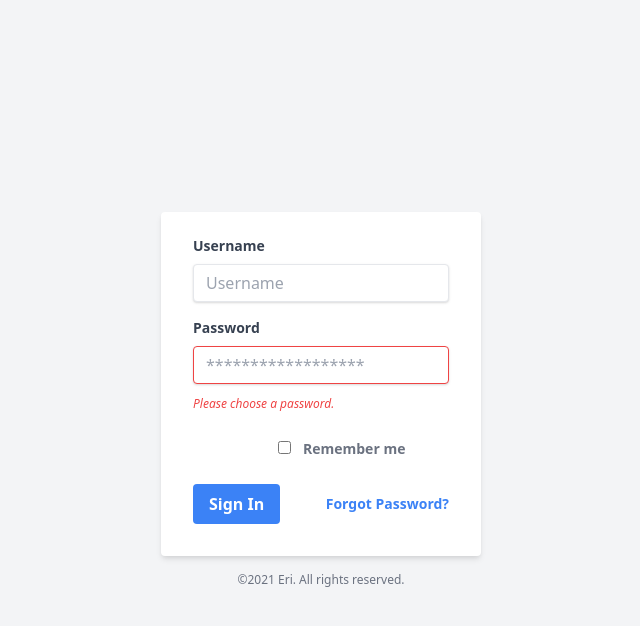
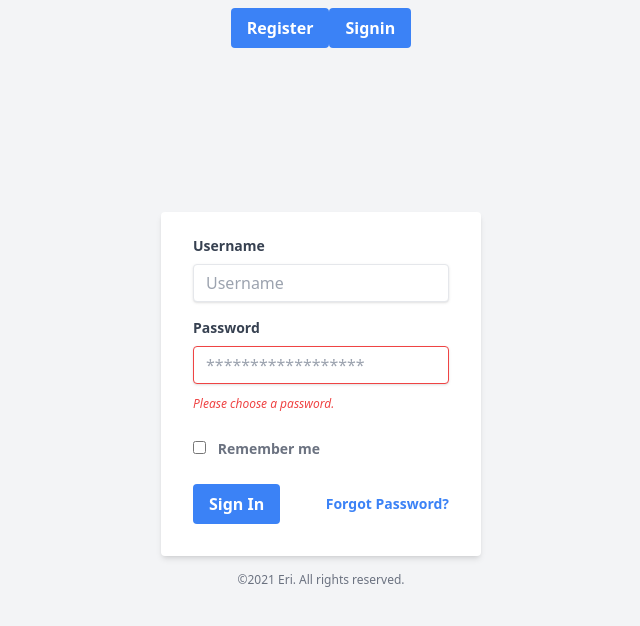
Before and after one commit to errea/Orange-checkout-App, a Nuxt app: page / in a window 1280 px wide. Shown: the top 626 px of the page, without its empty margins (319-959 px from the left). Built offline with nearby package versions, Linux system fonts and the light colour scheme.

Commit message:
Fix tailwind config

```diff
--- a/components/Tutorial.vue
+++ /dev/null
@@ -1,50 +0,0 @@
-<!-- Please remove this file from your project -->
-<template>
-  <div
-    class="relative flex items-top justify-center min-h-screen bg-gray-100 sm:items-center sm:pt-0"
-  >
-    <div class="w-full max-w-xs">
-  <form class="bg-white shadow-md rounded px-8 pt-6 pb-8 mb-4">
-    <div class="mb-4">
-      <label class="block text-gray-700 text-sm font-bold mb-2" for="username">
-        Username
-      </label>
-      <input id="username" class="shadow appearance-none border rounded w-full py-2 px-3 text-gray-700 leading-tight focus:outline-none focus:shadow-outline" type="text" placeholder="Username">
-    </div>
-    <div class="mb-6">
-      <label class="block text-gray-700 text-sm font-bold mb-2" for="password">
-        Password
-      </label>
-      <input id="password" class="shadow appearance-none border border-red-500 rounded w-full py-2 px-3 text-gray-700 mb-3 leading-tight focus:outline-none focus:shadow-outline" type="password" placeholder="******************">
-      <p class="text-red-500 text-xs italic">Please choose a password.</p>
-    </div>
-    <div class="md:flex md:items-center mb-6">
-    <div class="md:w-1/3"></div>
-    <label class="md:w-2/3 block text-gray-500 font-bold">
-      <input class="mr-2 leading-tight" type="checkbox">
-      <span class="text-sm">
-        Remember me
-      </span>
-    </label>
-  </div>
-    <div class="flex items-center justify-between">
-      <button class="bg-blue-500 hover:bg-blue-700 text-white font-bold py-2 px-4 rounded focus:outline-none focus:shadow-outline" type="button">
-        Sign In
-      </button>
-      <a class="inline-block align-baseline font-bold text-sm text-blue-500 hover:text-blue-800" href="#">
-        Forgot Password?
-      </a>
-    </div>
-  </form>
-  <p class="text-center text-gray-500 text-xs">
-    &copy;2021 Eri. All rights reserved.
-  </p>
-</div>
-  </div>
-</template>
-
-<script>
-export default {
-  name: 'NuxtTutorial',
-}
-</script>
--- a/package.json
+++ b/package.json
@@ -29,7 +29,7 @@
     "@nuxtjs/eslint-config": "^8.0.0",
     "@nuxtjs/eslint-module": "^3.0.2",
     "@nuxtjs/stylelint-module": "^4.1.0",
-    "@nuxtjs/tailwindcss": "^4.2.1",
+    "@nuxtjs/tailwindcss": "^5.0.0-4",
     "@vue/test-utils": "^1.3.0",
     "babel-core": "7.0.0-bridge.0",
     "babel-jest": "^27.4.4",
--- a/pages/index.vue
+++ b/pages/index.vue
@@ -1,5 +1,5 @@
 <template>
-  <Tutorial />
+  <HomePage />
 </template>
 
 <script>
--- /dev/null
+++ b/tailwind.config.js
@@ -0,0 +1,7 @@
+module.exports = {
+  content: [],
+  theme: {
+    extend: {},
+  },
+  plugins: [],
+}
```
Also changed, not shown: 1 other file (tests, documents, lock files or other folders).
